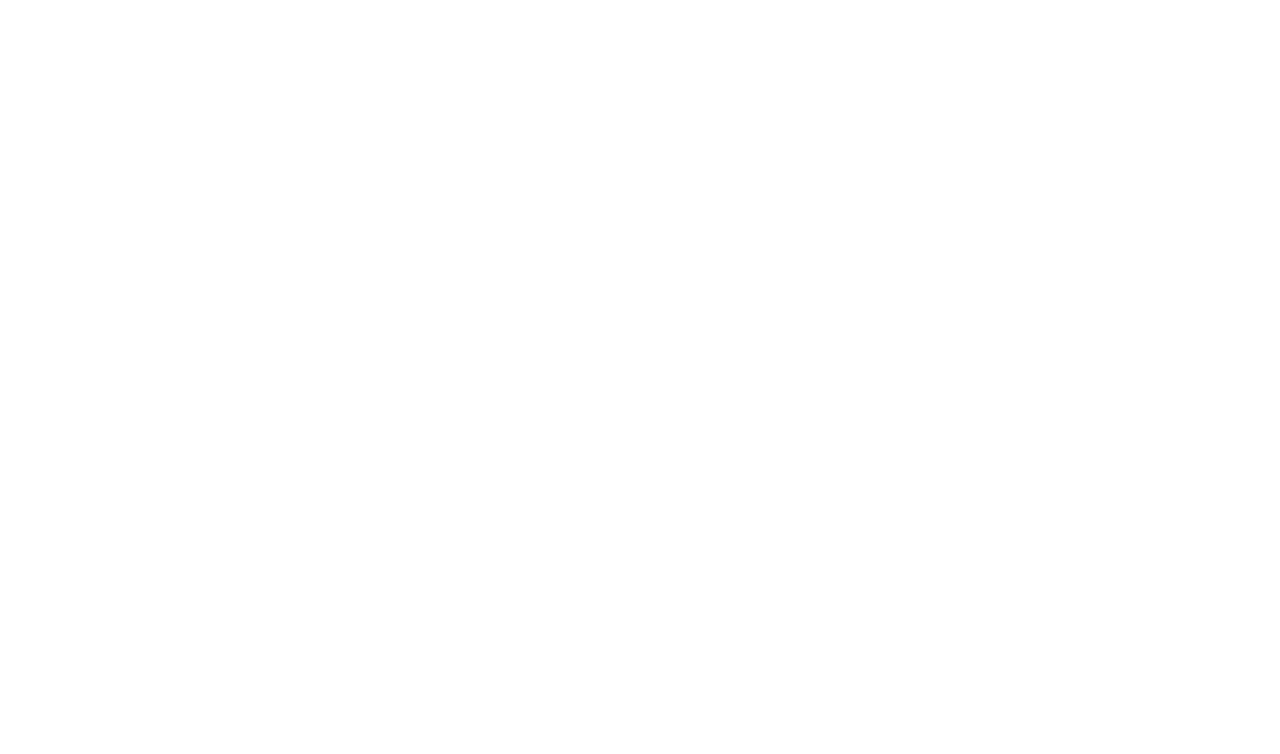
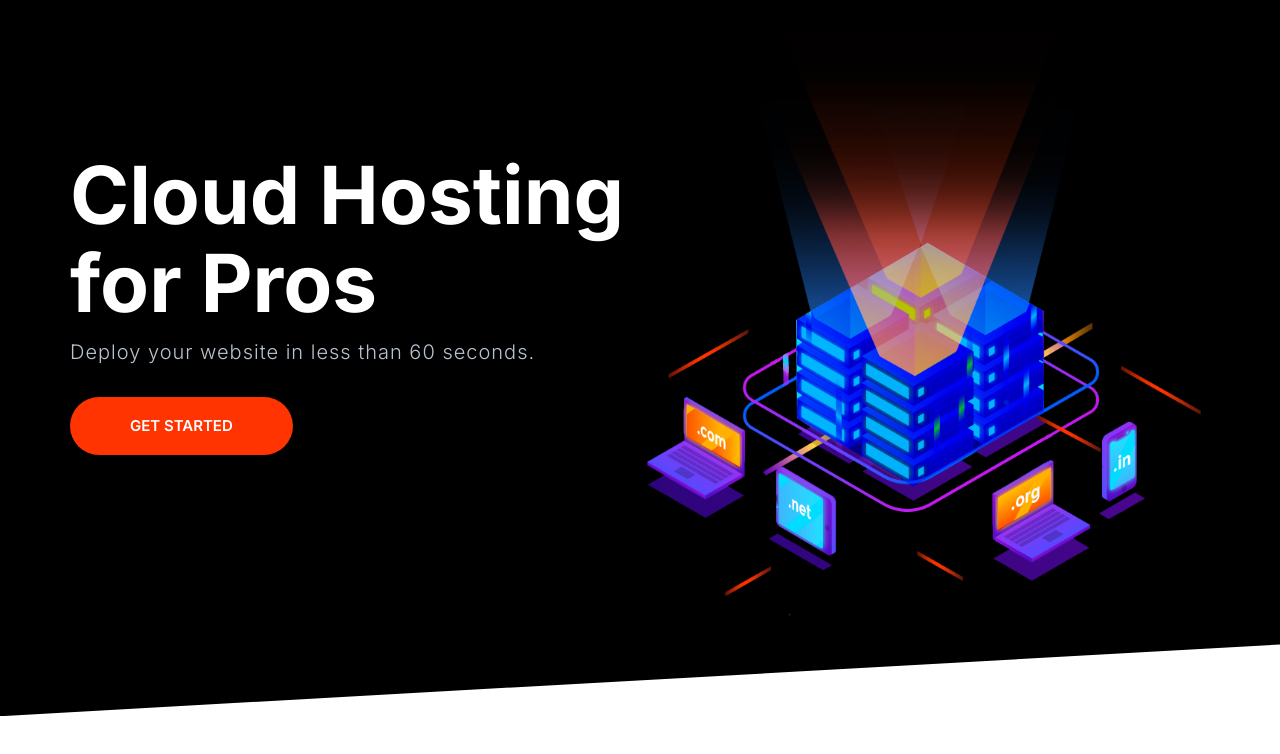
Before and after one commit to Sara-pyon/Sarapyon, a plain HTML site: page CSS3 Series: Part 3/index.html in a window 1280 px wide. Drawn offline with Linux system fonts and the light colour scheme.

Commit message:
Make a hero part

```diff
--- a/CSS3 Series: Part 3/css/styles.css
+++ b/CSS3 Series: Part 3/css/styles.css
@@ -28,6 +28,7 @@ body{
 h1, h2, h3{
     color: var(--color-heading);
     margin-bottom: 1rem; /*headingとbodyの距離を設定*/
+    line-height: 1.1;
 }
 
 h1{
@@ -503,7 +504,6 @@ a{
  .block{
     --padding-vertical: 6rem;
     padding: var(--padding-vertical) 2rem;
-    border: 2px solid tomato;
  }
  .block__header{
     text-align: center;
@@ -516,7 +516,7 @@ a{
     color: #7b8587;
  }
  .block--black .block__heading{
-    color: #7b8587;
+    color: #fff;
  }
  .block--skewed-right{
     clip-path: polygon(0 0, 100% 0, 100% 100%, 0 80%);
@@ -581,3 +581,25 @@ a{
         }
 
  }
+
+/*Hero*/
+.hero__tagline{
+    font-size: 2.0rem;
+    color: #b9c3cf;
+    letter-spacing: 1px;
+}
+.hero__image{
+    width: 100%;
+}
+.hero{
+    clip-path: polygon(0 0, 100% 0, 100% 90%, 0 100%);
+}
+@media screen and (min-width: 771px) {
+    .hero{
+        padding-top: 0;
+    }
+    .hero__content{
+        text-align: left;
+        align-self: center;
+    }
+}
--- a/CSS3 Series: Part 3/index.html
+++ b/CSS3 Series: Part 3/index.html
@@ -14,6 +14,17 @@
     <link rel="stylesheet" href="css/styles.css" />
   </head>
   <body>
+    <section class="block block--black block--skewed-left hero">
+        <div class="container grid grid--1x2">
+            <header class="block__header hero__content">
+                <h1 class="block__heading">Cloud Hosting for Pros</h1>
+                <p class="hero__tagline">Deploy your website in less than 60 seconds.</p>
+                <button class="btn btn--accent btn--strached">get started</button>
+            </header>
+            <img class="hero__image" src="image/banner.png" alt="">
+        </div>
 
+    </section>
+    <script src="js/main.js"></script>
   </body>
 </html>
```
Also changed, not shown: CSS3 Series: Part 3/image/banner.png (added).
